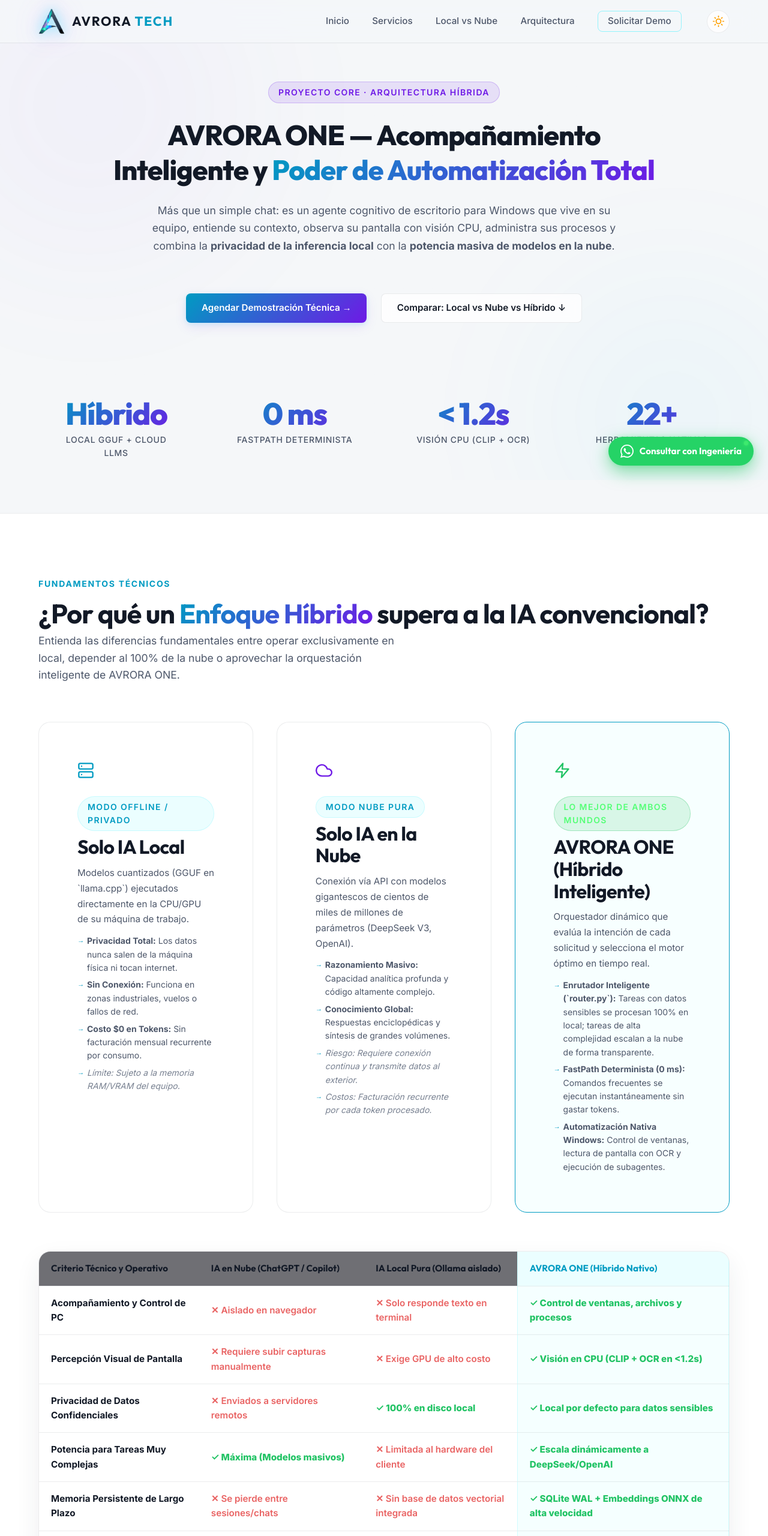
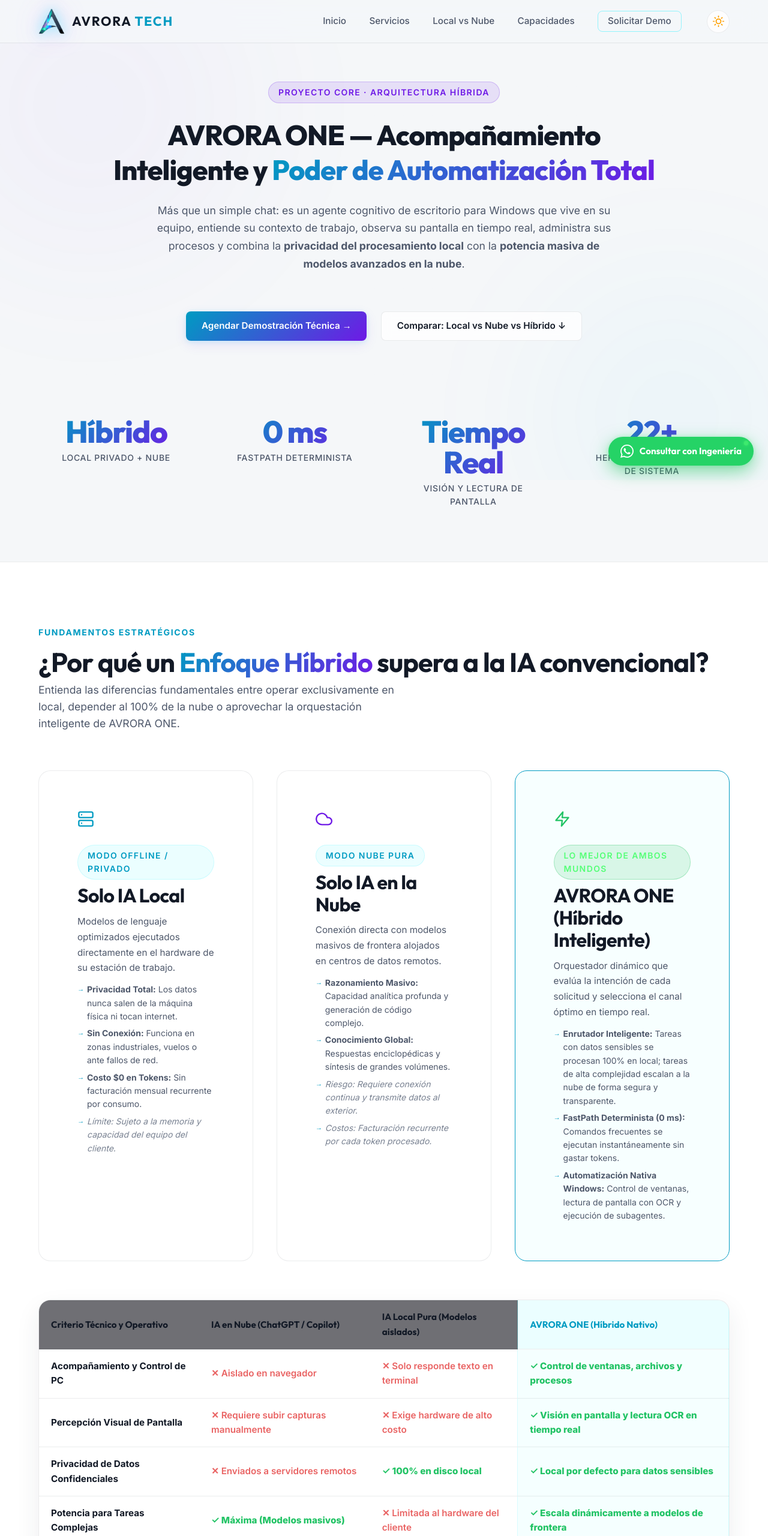
Before and after one commit to Thel-Vatham/avrora-web, a plain HTML site: page avrora-one.html in a window 1280 px wide. Shown: the top 2560 px of the page at 60% size. Drawn offline with Linux system fonts and the light colour scheme.

Commit message:
fix(security): sanitize all internal software implementation details, python filenames and libraries from AVRORA ONE landing and hero schematic

```diff
--- a/avrora-one.html
+++ b/avrora-one.html
@@ -4,8 +4,8 @@
     <meta charset="UTF-8">
     <meta name="viewport" content="width=device-width, initial-scale=1.0">
     <title>AVRORA ONE — Agente Cognitivo de Escritorio | Acompañamiento y Automatización Total | Avrora Tech</title>
-    <meta name="description" content="AVRORA ONE: Asistente cognitivo de escritorio para Windows. Arquitectura híbrida con inferencia local (llama.cpp GGUF) y modelos en la nube (DeepSeek/OpenAI), visión en CPU, memoria semántica SQLite WAL y automatización nativa.">
-    <meta name="keywords" content="agente ia escritorio, ia local vs nube, asistente cognitivo windows, automatizacion ia empresas, llama cpp python, deepseek local, avrora one">
+    <meta name="description" content="AVRORA ONE: Asistente cognitivo de escritorio para Windows. Arquitectura híbrida con procesamiento local y modelos avanzados en la nube, visión por computador, memoria contextual persistente y automatización nativa de flujos de trabajo.">
+    <meta name="keywords" content="agente ia escritorio, ia local vs nube, asistente cognitivo windows, automatizacion ia empresas, ia privada colombia, avrora one">
     <meta name="author" content="Avrora Soluciones Tecnológicas">
     <meta name="theme-color" content="#05050A">
     <meta name="robots" content="index, follow">
@@ -16,7 +16,7 @@
     <meta property="og:site_name" content="Avrora Tech">
     <meta property="og:url" content="https://avroratech.co/avrora-one.html">
     <meta property="og:title" content="AVRORA ONE — Acompañamiento y Poder de Automatización Absoluto">
-    <meta property="og:description" content="Agente cognitivo híbrido para Windows: opera en local sin internet o escala a la nube con máxima potencia. Visión, memoria persistente y 22+ herramientas nativas.">
+    <meta property="og:description" content="Agente cognitivo híbrido para Windows: opera en local sin internet o escala a la nube con máxima potencia. Visión en pantalla, memoria persistente y automatización de sistema.">
     <meta property="og:image" content="https://avroratech.co/assets/images/logo.png">
     <meta property="og:locale" content="es_CO">
 
@@ -51,7 +51,7 @@
                 <a href="index.html">Inicio</a>
                 <a href="servicios.html">Servicios</a>
                 <a href="#comparativa-ia">Local vs Nube</a>
-                <a href="#arquitectura">Arquitectura</a>
+                <a href="#arquitectura">Capacidades</a>
                 <a href="#contacto-demo" class="btn btn-outline" data-track="avrora_nav_demo">Solicitar Demo</a>
                 <button class="theme-toggle-btn" aria-label="Cambiar modo de color" title="Cambiar modo de color">
                     <svg class="sun-icon" viewBox="0 0 24 24"><circle cx="12" cy="12" r="5"/><path d="M12 1v2M12 21v2M4.22 4.22l1.42 1.42M18.36 18.36l1.42 1.42M1 12h2M21 12h2M4.22 19.78l1.42-1.42M18.36 5.64l1.42-1.42"/></svg>
@@ -75,7 +75,7 @@
             <a href="index.html">Inicio</a>
             <a href="servicios.html">Servicios</a>
             <a href="#comparativa-ia">Local vs Nube</a>
-            <a href="#arquitectura">Arquitectura</a>
+            <a href="#arquitectura">Capacidades</a>
             <a href="#contacto-demo">Solicitar Demo</a>
         </nav>
     </header>
@@ -91,7 +91,7 @@
                     AVRORA ONE — Acompañamiento Inteligente y <span class="gradient-text">Poder de Automatización Total</span>
                 </h1>
                 <p class="hero-subtitle reveal" style="max-width:780px; margin:0 auto var(--space-xl); color:var(--text-secondary); line-height:1.7;">
-                    Más que un simple chat: es un agente cognitivo de escritorio para Windows que vive en su equipo, entiende su contexto, observa su pantalla con visión CPU, administra sus procesos y combina la <strong>privacidad de la inferencia local</strong> con la <strong>potencia masiva de modelos en la nube</strong>.
+                    Más que un simple chat: es un agente cognitivo de escritorio para Windows que vive en su equipo, entiende su contexto de trabajo, observa su pantalla en tiempo real, administra sus procesos y combina la <strong>privacidad del procesamiento local</strong> con la <strong>potencia masiva de modelos avanzados en la nube</strong>.
                 </p>
 
                 <div class="reveal" style="display:flex; justify-content:center; gap:var(--space-md); flex-wrap:wrap; margin-bottom:var(--space-2xl);">
@@ -108,19 +108,19 @@
                 <div class="stats-grid stagger" style="margin-top:var(--space-lg);">
                     <div class="stat-item reveal">
                         <div class="stat-number">Híbrido</div>
-                        <div class="stat-label">Local GGUF + Cloud LLMs</div>
+                        <div class="stat-label">Local Privado + Nube</div>
                     </div>
                     <div class="stat-item reveal">
                         <div class="stat-number">0 ms</div>
                         <div class="stat-label">FastPath determinista</div>
                     </div>
                     <div class="stat-item reveal">
-                        <div class="stat-number">&lt; 1.2s</div>
-                        <div class="stat-label">Visión CPU (CLIP + OCR)</div>
+                        <div class="stat-number">Tiempo Real</div>
+                        <div class="stat-label">Visión y lectura de pantalla</div>
                     </div>
                     <div class="stat-item reveal">
                         <div class="stat-number">22+</div>
-                        <div class="stat-label">Herramientas nativas Windows</div>
+                        <div class="stat-label">Herramientas nativas de sistema</div>
                     </div>
                 </div>
             </div>
@@ -130,7 +130,7 @@
         <section id="comparativa-ia" class="section about-section">
             <div class="container">
                 <div class="section-header reveal">
-                    <span class="section-label">Fundamentos Técnicos</span>
+                    <span class="section-label">Fundamentos Estratégicos</span>
                     <h2 class="section-title">¿Por qué un <span class="gradient-text">Enfoque Híbrido</span> supera a la IA convencional?</h2>
                     <p class="section-desc">Entienda las diferencias fundamentales entre operar exclusivamente en local, depender al 100% de la nube o aprovechar la orquestación inteligente de AVRORA ONE.</p>
                 </div>
@@ -145,12 +145,12 @@
                         </div>
                         <div class="badge" style="margin-bottom:8px;">Modo Offline / Privado</div>
                         <h3>Solo IA Local</h3>
-                        <p>Modelos cuantizados (GGUF en `llama.cpp`) ejecutados directamente en la CPU/GPU de su máquina de trabajo.</p>
+                        <p>Modelos de lenguaje optimizados ejecutados directamente en el hardware de su estación de trabajo.</p>
                         <ul class="solution-list" style="margin-top:12px;">
                             <li><strong>Privacidad Total:</strong> Los datos nunca salen de la máquina física ni tocan internet.</li>
-                            <li><strong>Sin Conexión:</strong> Funciona en zonas industriales, vuelos o fallos de red.</li>
+                            <li><strong>Sin Conexión:</strong> Funciona en zonas industriales, vuelos o ante fallos de red.</li>
                             <li><strong>Costo $0 en Tokens:</strong> Sin facturación mensual recurrente por consumo.</li>
-                            <li><em style="color:var(--text-tertiary);">Límite: Sujeto a la memoria RAM/VRAM del equipo.</em></li>
+                            <li><em style="color:var(--text-tertiary);">Límite: Sujeto a la memoria y capacidad del equipo del cliente.</em></li>
                         </ul>
                     </div>
 
@@ -161,9 +161,9 @@
                         </div>
                         <div class="badge" style="margin-bottom:8px;">Modo Nube Pura</div>
                         <h3>Solo IA en la Nube</h3>
-                        <p>Conexión vía API con modelos gigantescos de cientos de miles de millones de parámetros (DeepSeek V3, OpenAI).</p>
+                        <p>Conexión directa con modelos masivos de frontera alojados en centros de datos remotos.</p>
                         <ul class="solution-list" style="margin-top:12px;">
-                            <li><strong>Razonamiento Masivo:</strong> Capacidad analítica profunda y código altamente complejo.</li>
+                            <li><strong>Razonamiento Masivo:</strong> Capacidad analítica profunda y generación de código complejo.</li>
                             <li><strong>Conocimiento Global:</strong> Respuestas enciclopédicas y síntesis de grandes volúmenes.</li>
                             <li><em style="color:var(--text-tertiary);">Riesgo: Requiere conexión continua y transmite datos al exterior.</em></li>
                             <li><em style="color:var(--text-tertiary);">Costos: Facturación recurrente por cada token procesado.</em></li>
@@ -177,9 +177,9 @@
                         </div>
                         <div class="badge" style="background:hsla(142,70%,45%,0.15); color:#55ff77; border-color:hsla(142,70%,45%,0.3); margin-bottom:8px;">Lo Mejor de Ambos Mundos</div>
                         <h3>AVRORA ONE (Híbrido Inteligente)</h3>
-                        <p>Orquestador dinámico que evalúa la intención de cada solicitud y selecciona el motor óptimo en tiempo real.</p>
+                        <p>Orquestador dinámico que evalúa la intención de cada solicitud y selecciona el canal óptimo en tiempo real.</p>
                         <ul class="solution-list" style="margin-top:12px;">
-                            <li><strong>Enrutador Inteligente (`router.py`):</strong> Tareas con datos sensibles se procesan 100% en local; tareas de alta complejidad escalan a la nube de forma transparente.</li>
+                            <li><strong>Enrutador Inteligente:</strong> Tareas con datos sensibles se procesan 100% en local; tareas de alta complejidad escalan a la nube de forma segura y transparente.</li>
                             <li><strong>FastPath Determinista (0 ms):</strong> Comandos frecuentes se ejecutan instantáneamente sin gastar tokens.</li>
                             <li><strong>Automatización Nativa Windows:</strong> Control de ventanas, lectura de pantalla con OCR y ejecución de subagentes.</li>
                         </ul>
@@ -194,7 +194,7 @@
                                 <tr>
                                     <th>Criterio Técnico y Operativo</th>
                                     <th>IA en Nube (ChatGPT / Copilot)</th>
-                                    <th>IA Local Pura (Ollama aislado)</th>
+                                    <th>IA Local Pura (Modelos aislados)</th>
                                     <th class="col-avrora">AVRORA ONE (Híbrido Nativo)</th>
                                 </tr>
                             </thead>
@@ -208,8 +208,8 @@
                                 <tr>
                                     <td><strong>Percepción Visual de Pantalla</strong></td>
                                     <td><span class="comparison-cross">✕ Requiere subir capturas manualmente</span></td>
-                                    <td><span class="comparison-cross">✕ Exige GPU de alto costo</span></td>
-                                    <td class="col-avrora"><span class="comparison-check">✓ Visión en CPU (CLIP + OCR en &lt;1.2s)</span></td>
+                                    <td><span class="comparison-cross">✕ Exige hardware de alto costo</span></td>
+                                    <td class="col-avrora"><span class="comparison-check">✓ Visión en pantalla y lectura OCR en tiempo real</span></td>
                                 </tr>
                                 <tr>
                                     <td><strong>Privacidad de Datos Confidenciales</strong></td>
@@ -218,16 +218,16 @@
                                     <td class="col-avrora"><span class="comparison-check">✓ Local por defecto para datos sensibles</span></td>
                                 </tr>
                                 <tr>
-                                    <td><strong>Potencia para Tareas Muy Complejas</strong></td>
+                                    <td><strong>Potencia para Tareas Complejas</strong></td>
                                     <td><span class="comparison-check">✓ Máxima (Modelos masivos)</span></td>
                                     <td><span class="comparison-cross">✕ Limitada al hardware del cliente</span></td>
-                                    <td class="col-avrora"><span class="comparison-check">✓ Escala dinámicamente a DeepSeek/OpenAI</span></td>
+                                    <td class="col-avrora"><span class="comparison-check">✓ Escala dinámicamente a modelos de frontera</span></td>
                                 </tr>
                                 <tr>
-                                    <td><strong>Memoria Persistente de Largo Plazo</strong></td>
+                                    <td><strong>Memoria Contextual de Largo Plazo</strong></td>
                                     <td><span class="comparison-cross">✕ Se pierde entre sesiones/chats</span></td>
-                                    <td><span class="comparison-cross">✕ Sin base de datos vectorial integrada</span></td>
-                                    <td class="col-avrora"><span class="comparison-check">✓ SQLite WAL + Embeddings ONNX de alta velocidad</span></td>
+                                    <td><span class="comparison-cross">✕ Sin persistencia semántica</span></td>
+                                    <td class="col-avrora"><span class="comparison-check">✓ Base de memoria vectorial integrada</span></td>
                                 </tr>
                                 <tr>
                                     <td><strong>Operación sin Conexión (Offline)</strong></td>
@@ -242,50 +242,50 @@
             </div>
         </section>
 
-        <!-- ─── Módulos de la Arquitectura de AVRORA ONE ─── -->
+        <!-- ─── Capacidades del Núcleo Cognitivo ─── -->
         <section id="arquitectura" class="section">
             <div class="container">
                 <div class="section-header reveal">
-                    <span class="section-label">Ingeniería del Sistema</span>
-                    <h2 class="section-title">Componentes del <span class="highlight">Núcleo Cognitivo</span></h2>
-                    <p class="section-desc">Estructura modular en Python 3.11+ con más de 470 pruebas automatizadas y soporte para el protocolo MCP.</p>
+                    <span class="section-label">Capacidades del Sistema</span>
+                    <h2 class="section-title">Pilares de <span class="highlight">Acompañamiento y Control</span></h2>
+                    <p class="section-desc">Diseñado para integrarse directamente con su flujo de trabajo operativo diario en Windows.</p>
                 </div>
 
                 <div class="grid cards-grid stagger">
-                    <!-- 1. Enrutador & Multi-Proveedor -->
+                    <!-- 1. Orquestación Híbrida Inteligente -->
                     <div class="glass-card reveal">
                         <div class="card-icon">
                             <svg width="28" height="28" viewBox="0 0 24 24" fill="none" stroke="currentColor" stroke-width="1.8" stroke-linecap="round" stroke-linejoin="round"><rect x="4" y="4" width="16" height="16" rx="2"/><rect x="9" y="9" width="6" height="6"/><line x1="9" y1="2" x2="9" y2="4"/><line x1="15" y1="2" x2="15" y2="4"/><line x1="9" y1="20" x2="9" y2="22"/><line x1="15" y1="20" x2="15" y2="22"/><line x1="20" y1="9" x2="22" y2="9"/><line x1="20" y1="14" x2="22" y2="14"/><line x1="2" y1="9" x2="4" y2="9"/><line x1="2" y1="14" x2="4" y2="14"/></svg>
                         </div>
-                        <h3>1. Enrutador Multi-Proveedor</h3>
-                        <p>Administrador de inferencia con políticas configurables (`auto`, `local`, `cloud`, `offline`). Conexión a `llama-server` embebido para modelos GGUF cuantizados y clientes streaming para APIs de nube con reconexión automática.</p>
+                        <h3>1. Orquestación Híbrida Inteligente</h3>
+                        <p>Conmutación dinámica y transparente entre procesamiento local y modelos avanzados en la nube. Evalúa la confidencialidad y complejidad de cada consulta para entregar la respuesta más rápida, privada y potente posible.</p>
                     </div>
 
-                    <!-- 2. Memoria Semántica & SQLite WAL -->
+                    <!-- 2. Memoria Contextual Persistente -->
                     <div class="glass-card reveal">
                         <div class="card-icon">
                             <svg width="28" height="28" viewBox="0 0 24 24" fill="none" stroke="currentColor" stroke-width="1.8" stroke-linecap="round" stroke-linejoin="round"><path d="M14 2H6a2 2 0 0 0-2 2v16a2 2 0 0 0 2 2h12a2 2 0 0 0 2-2V8z"/><polyline points="14 2 14 8 20 8"/><line x1="16" y1="13" x2="8" y2="13"/><line x1="16" y1="17" x2="8" y2="17"/></svg>
                         </div>
-                        <h3>2. Memoria Semántica & SQLite WAL</h3>
-                        <p>Persistencia relacional y vectorial integrada. Utiliza ONNX `FastEmbed` para calcular vectores en milisegundos y búsqueda por similitud coseno sin dependencias de servicios externos.</p>
+                        <h3>2. Memoria Contextual Persistente</h3>
+                        <p>Retención semántica de información a lo largo del tiempo. Recuerda proyectos previos, terminología corporativa, preferencias operativas y decisiones anteriores para brindar un acompañamiento que aprende continuamente de su trabajo.</p>
                     </div>
 
-                    <!-- 3. Visión CPU & Percepción -->
+                    <!-- 3. Percepción Visual & Control de Escritorio -->
                     <div class="glass-card reveal">
                         <div class="card-icon">
                             <svg width="28" height="28" viewBox="0 0 24 24" fill="none" stroke="currentColor" stroke-width="1.8" stroke-linecap="round" stroke-linejoin="round"><circle cx="12" cy="12" r="10"/><path d="M12 8v4l3 3"/></svg>
                         </div>
-                        <h3>3. Percepción & Automatización Windows</h3>
-                        <p>Motor visual basado en CLIP ViT-B/32 ONNX + RapidOCR optimizado para CPU (&lt;1.2s por captura). Detección de ventanas activas, control de aplicaciones y monitoreo de recursos del sistema.</p>
+                        <h3>3. Percepción Visual &amp; Control de Escritorio</h3>
+                        <p>Comprensión visual instantánea de la pantalla y lectura documental por OCR. Detecta ventanas activas, gestiona aplicaciones de escritorio y ejecuta automatizaciones complejas directamente en el entorno Windows.</p>
                     </div>
 
-                    <!-- 4. Subagentes & Protocolo MCP -->
+                    <!-- 4. Ecosistema de Herramientas & Subagentes -->
                     <div class="glass-card reveal">
                         <div class="card-icon">
                             <svg width="28" height="28" viewBox="0 0 24 24" fill="none" stroke="currentColor" stroke-width="1.8" stroke-linecap="round" stroke-linejoin="round"><path d="M13 2L3 14h9l-1 8 10-12h-9l1-8z"/></svg>
                         </div>
-                        <h3>4. Herramientas Nativas & Protocolo MCP</h3>
-                        <p>Más de 22 herramientas del sistema incorporadas más integración con herramientas externas mediante el Model Context Protocol (MCP) estándar vía stdio JSON-RPC.</p>
+                        <h3>4. Ecosistema de Herramientas &amp; Subagentes</h3>
+                        <p>Más de 22 utilidades nativas de sistema, orquestación de subagentes para procesamiento en segundo plano y compatibilidad con conectores estándar para bases de datos, APIs y sistemas empresariales.</p>
                     </div>
                 </div>
             </div>
```
Also changed, not shown: index.html (+5 -5 lines).
